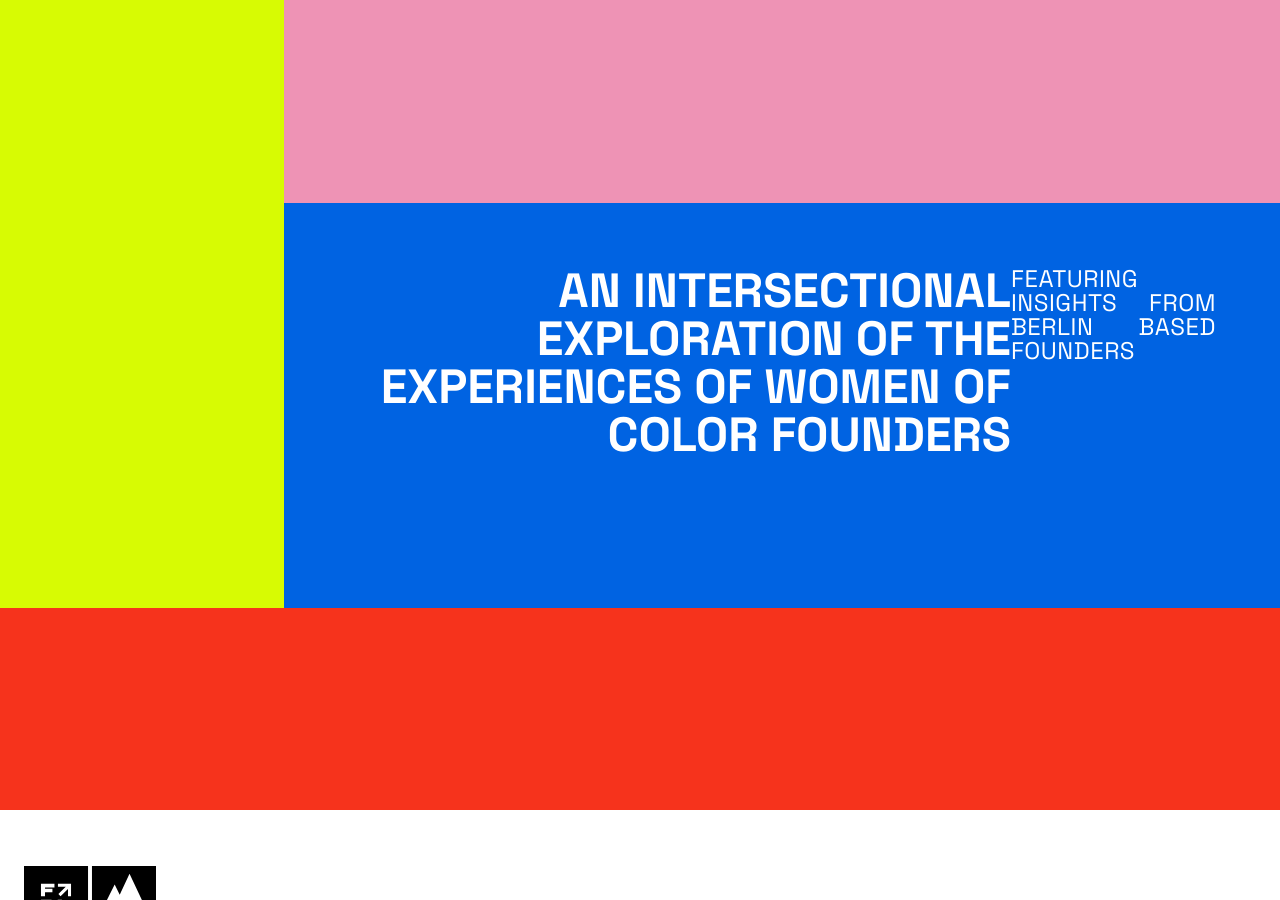
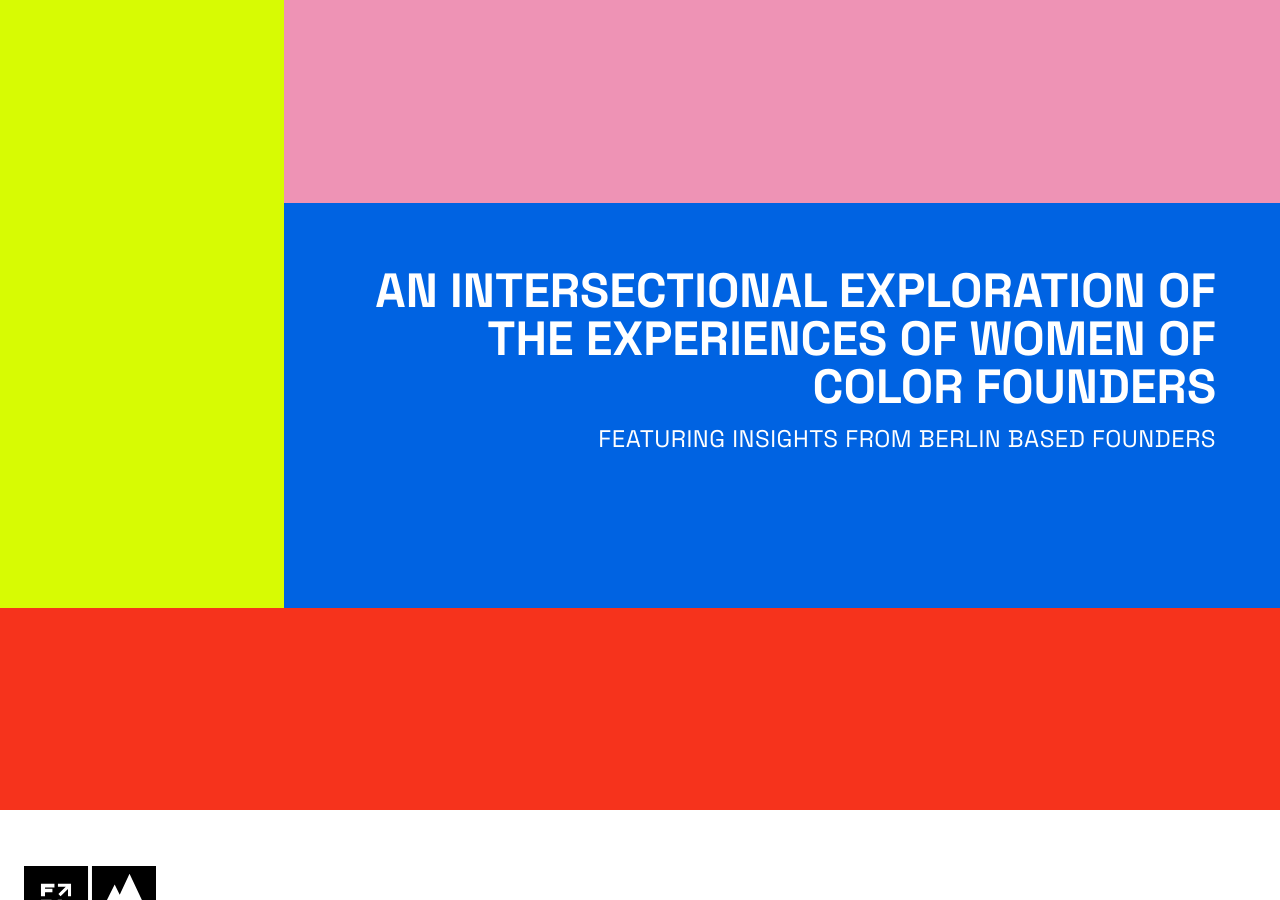
Before and after one commit to Founderland/Report, a Jekyll site: the page built from index.html, in a window 1280 px wide and 900 px high. Built offline with Jekyll 4.4.1, drawn with Linux system fonts in a browser that asks for light colours.

Commit message:
title page

```diff
--- a/_includes/nav.html
+++ b/_includes/nav.html
@@ -1,6 +1,6 @@
 <div class="burger md:hidden"></div>
 <nav class="md:sticky md:block md:col-span-1 top-8 transition-all duration-200">
-    <img class="h-16 mb-6" src="assets/images/Rise&Thrive_Logo-Mini.svg" alt="Founderland Logo and Rise & Thrive Report Mountain Emblem">
+    <a href="#title-page"><img class="h-16 mb-6" src="assets/images/Rise&Thrive_Logo-Mini.svg" alt="Founderland Logo and Rise & Thrive Report Mountain Emblem"></a>
     <ul>
         <li class="close md:hidden"></li>
         <li>
--- a/assets/styles/input.css
+++ b/assets/styles/input.css
@@ -674,6 +674,8 @@ nav.active {
 /* titles */
 .title-page .color_block-3 {
     display: flex;
+    flex-direction: column;
+    align-items: flex-end;
 }
 .title-page h2,
 .title-page p {
--- a/assets/styles/output.css
+++ b/assets/styles/output.css
@@ -1646,6 +1646,8 @@ nav.active {
 
 .title-page .color_block-3 {
   display: flex;
+  flex-direction: column;
+  align-items: flex-end;
 }
 
 .title-page h2,
--- a/index.html
+++ b/index.html
@@ -2,7 +2,7 @@
 layout: default
 ---
 
-<header class="title-page">
+<header id="title-page" class="title-page">
     <div class="color_block-1"></div>
     <div class="color_block-2"></div>
     <div class="color_block-3 p-16">
```
